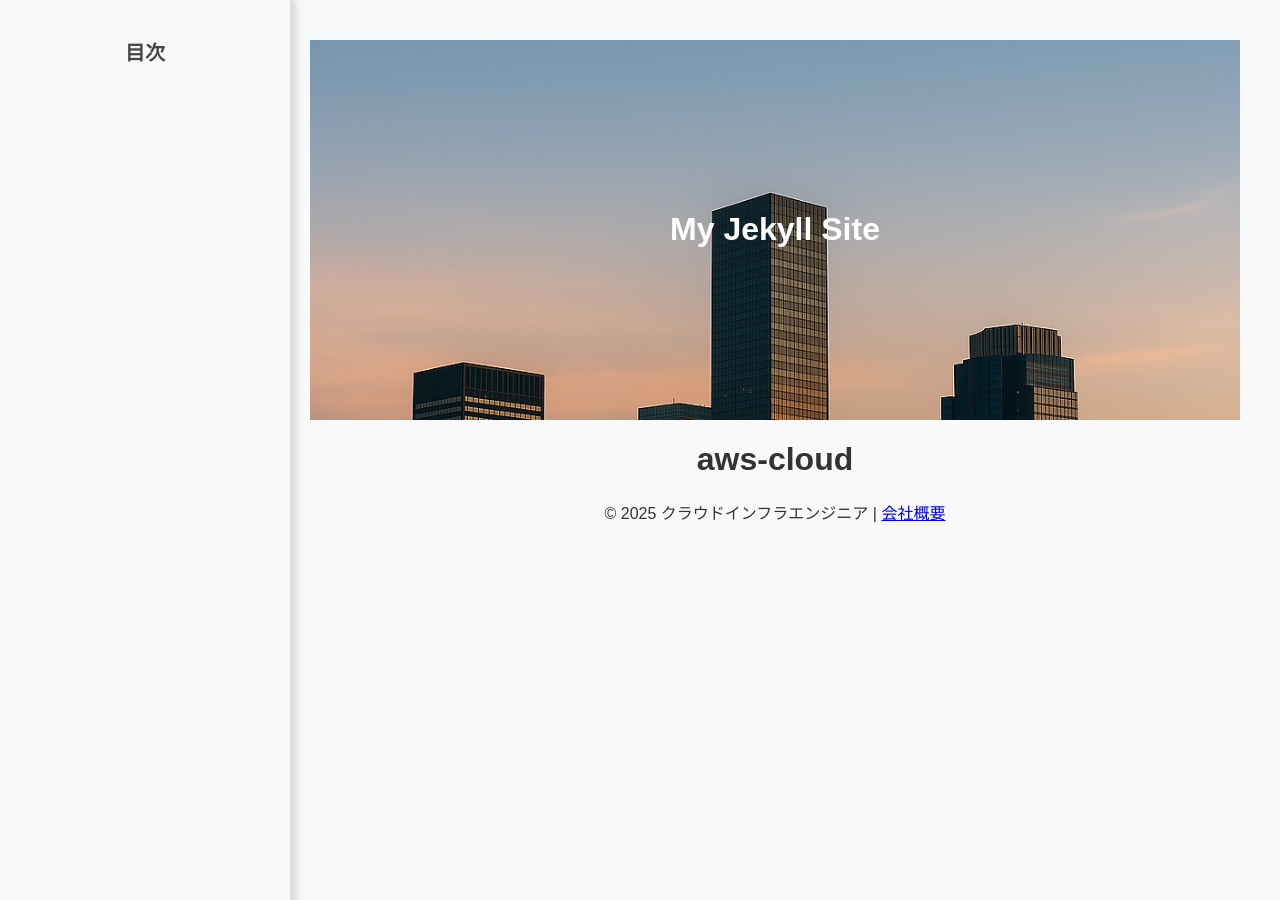
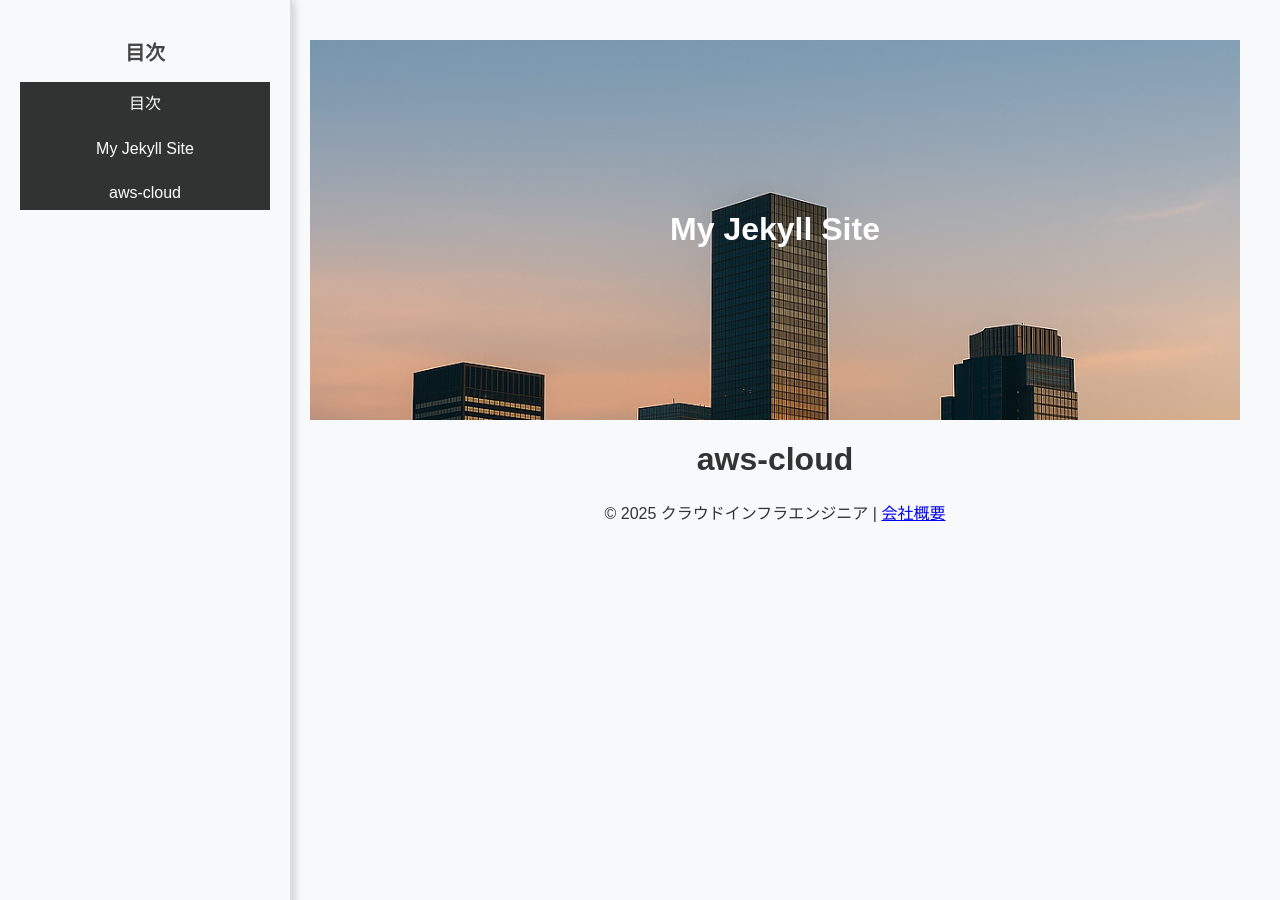
Before and after one commit to cloudrobo48/aws-cloud, a Jekyll site: the page built from README.md, in a window 1280 px wide. Built offline with Jekyll 4.4.1, drawn with Linux system fonts in a browser that asks for light colours.

Commit message:
Update sidebar.html

```diff
--- a/_includes/sidebar.html
+++ b/_includes/sidebar.html
@@ -4,32 +4,5 @@
         <!-- JavaScriptで自動生成 -->
     </ul>
 </nav>
-window.onload = () => {
-    console.log("window.onload 発火！");
-    const headings = document.querySelectorAll("h1, h2, h3");
-    console.log("見出し取得:", headings);
 
-    const nav = document.getElementById("sidebar-nav");
-    console.log("sidebar-nav:", nav);
-
-    if (!nav) {
-        console.error("sidebar-nav が見つかりません！");
-        return;
-    }
-
-    headings.forEach((heading) => {
-        if (!heading.id) {
-            heading.id = "section-" + heading.textContent.replace(/\s+/g, "-").toLowerCase();
-        }
-
-        const link = document.createElement("a");
-        link.href = "#" + heading.id;
-        link.textContent = heading.textContent;
-
-        const listItem = document.createElement("li");
-        listItem.appendChild(link);
-        nav.appendChild(listItem);
-    });
-
-    console.log("メニュー生成完了");
-};
+<script src="/assets/js/script.js"></script>
```
